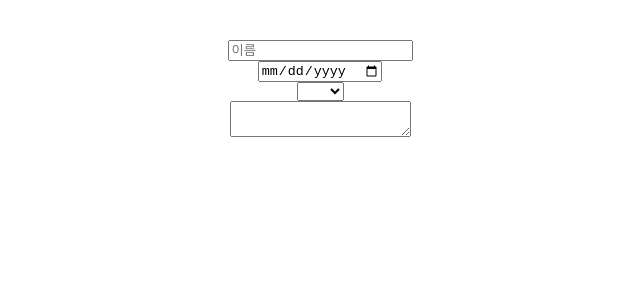
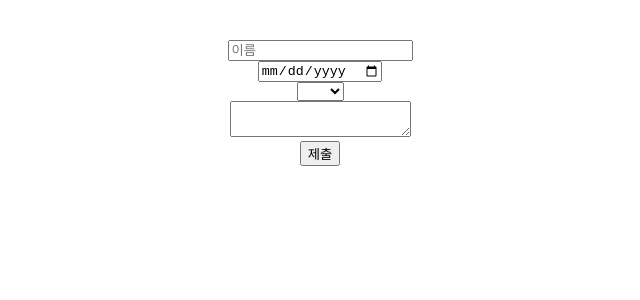
Before and after one commit to hyejoy/-2024--------------React_---------, a React (Vite) app in the folder section05/: page / in a window 1280 px wide. Shown: the top 300 px of the page, without its empty margins (320-960 px from the left). Built offline with nearby package versions, Linux system fonts and the light colour scheme.

Commit message:
useRef이용하여 dom focus

```diff
--- a/section05/src/components/Register.jsx
+++ b/section05/src/components/Register.jsx
@@ -19,7 +19,7 @@ const Register = () => {
   });
 
   const countRef = useRef(0);
-  console.log("Register 랜더링");
+  const inputRef = useRef();
 
   // 비슷하게 생긴 이벤트 핸들러들을 통합 이벤트 핸들러로 묶을 수 있다.
   const onChange = (e) => {
@@ -34,10 +34,19 @@ const Register = () => {
     });
   };
 
+  const onSubmit = () => {
+    if (input.name === "") {
+      console.log(inputRef.current); // input dom 요소 출력됨
+      //<input name="name" type="text" placeholder="이름" value="">
+      inputRef.current.focus();
+    }
+  };
+
   return (
     <>
       <div>
         <input
+          ref={inputRef}
           name="name"
           value={input.name}
           onChange={onChange}
@@ -61,6 +70,8 @@ const Register = () => {
         {input.bio}
         <textarea onChange={onChange} name="bio" id=""></textarea>
       </div>
+
+      <button onClick={onSubmit}>제출</button>
     </>
   );
 };
```
